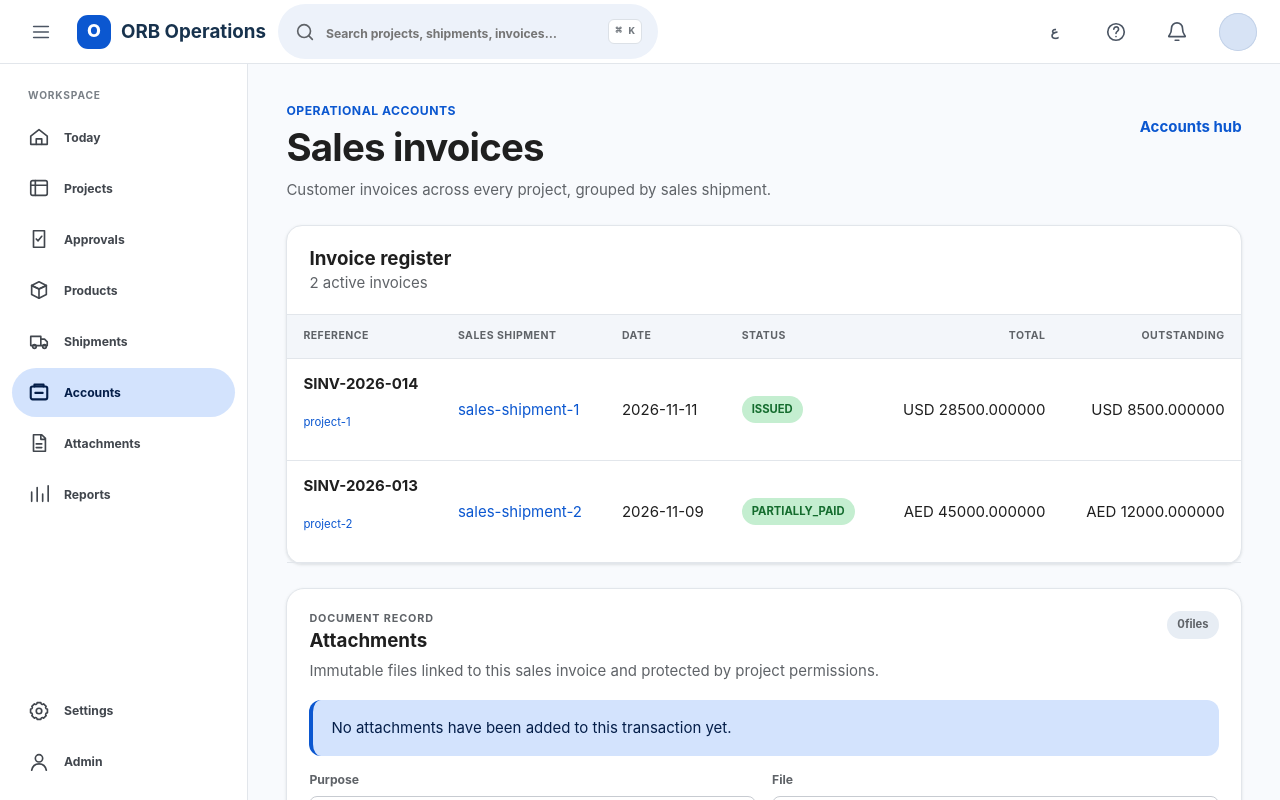
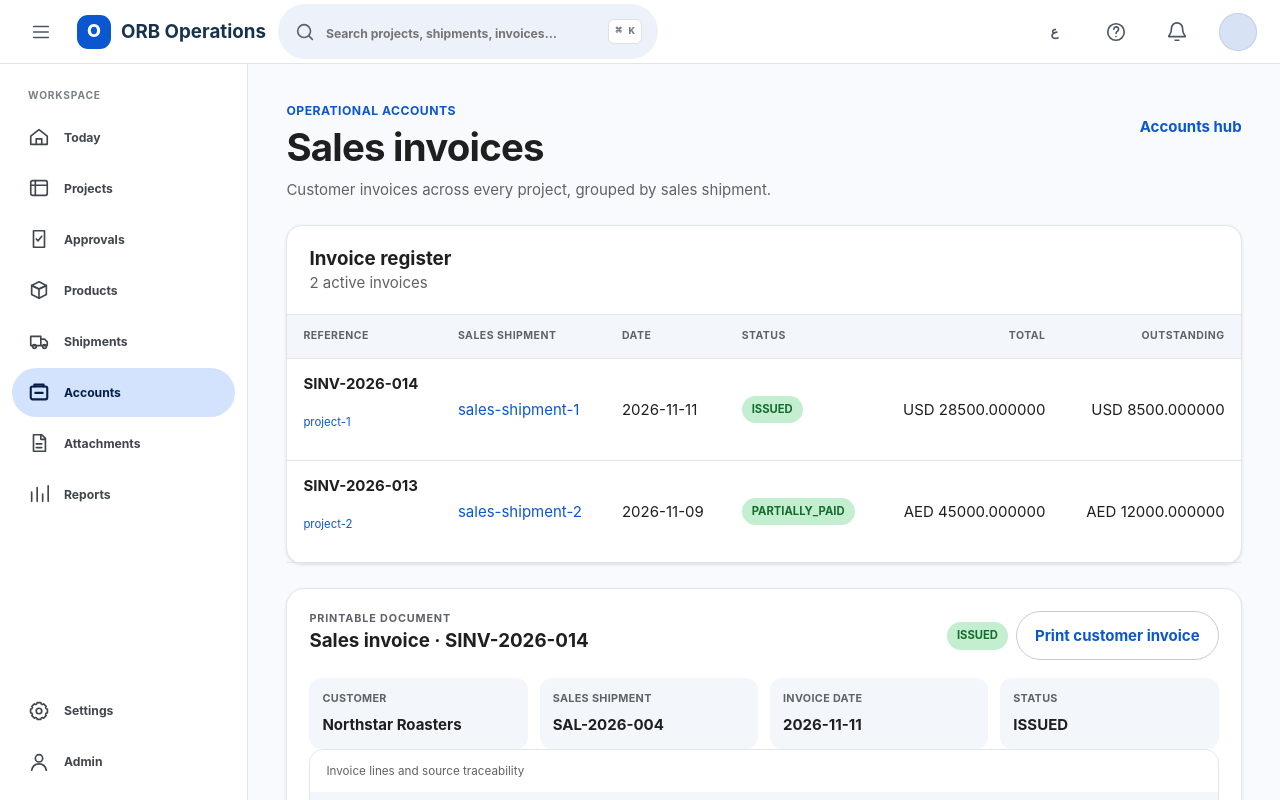
Before and after one commit to EslamHamed2017/orb-system, a Next.js app: page /accounts/sales-invoices in a window 1280 px wide. Shown: the top 800 px of the page. Built offline with nearby package versions, Linux system fonts and the light colour scheme.

Commit message:
feat(orb): add printable invoice outputs

```diff
--- /dev/null
+++ b/src/ui/features/accounts/InvoicePrintDocument.tsx
@@ -0,0 +1,47 @@
+import { PrintAction } from "../printing/PrintAction";
+import styles from "../shipments/operations.module.css";
+import type { AccountsLocale } from "./accounts-hub";
+
+export interface InvoicePrintLine {
+  readonly id: string;
+  readonly description: string;
+  readonly sourceReference: string;
+  readonly quantity: string;
+  readonly unit: string;
+  readonly unitPrice: string;
+  readonly amount: string;
+}
+
+type Props = {
+  readonly locale: AccountsLocale;
+  readonly kind: "salesInvoice" | "supplierInvoice";
+  readonly reference: string;
+  readonly projectId: string;
+  readonly partyName: string;
+  readonly sourceReference: string;
+  readonly occurredOn: string;
+  readonly state: string;
+  readonly currency: string;
+  readonly amount: string;
+  readonly outstandingAmount: string;
+  readonly lines: readonly InvoicePrintLine[];
+};
+
+export function InvoicePrintDocument(props: Props) {
+  const ar = props.locale === "ar";
+  const sales = props.kind === "salesInvoice";
+  const targetId = `${sales ? "sales" : "supplier"}-invoice-${props.reference}-print`;
+  const title = sales ? (ar ? "فاتورة مبيعات" : "Sales invoice") : (ar ? "فاتورة مورد" : "Supplier invoice");
+
+  return <article id={targetId} className={`${styles.card} ${styles.printDocument}`} data-print-document aria-label={`${title} ${props.reference}`}>
+    <header className={styles.sectionHeader}><div><p className={styles.eyebrow}>{ar ? "مستند قابل للطباعة" : "Printable document"}</p><h2>{title} · <bdi>{props.reference}</bdi></h2></div><div className={styles.headerActions}><span className={`${styles.chip} ${styles.success}`}>{props.state}</span><PrintAction locale={props.locale} targetId={targetId} documentKind={props.kind} className={`${styles.secondary} ${styles.noPrint}`} /></div></header>
+    <div className={styles.printHeading}><strong>ORB</strong><span>{title} · <bdi>{props.reference}</bdi></span><small>{ar ? "المشروع" : "Project"}: <bdi>{props.projectId}</bdi></small></div>
+    <dl className={styles.metaGrid}>
+      <div><dt>{sales ? (ar ? "العميل" : "Customer") : (ar ? "المورد" : "Supplier")}</dt><dd>{props.partyName}</dd></div>
+      <div><dt>{sales ? (ar ? "شحنة البيع" : "Sales shipment") : (ar ? "حاوية الموردين" : "Supplier container")}</dt><dd><bdi>{props.sourceReference}</bdi></dd></div>
+      <div><dt>{ar ? "تاريخ الفاتورة" : "Invoice date"}</dt><dd><bdi>{props.occurredOn}</bdi></dd></div>
+      <div><dt>{ar ? "الحالة" : "Status"}</dt><dd>{props.state}</dd></div>
+    </dl>
+    <div className={styles.tableScroll}><table><caption>{ar ? "بنود الفاتورة وتتبع المصدر" : "Invoice lines and source traceability"}</caption><thead><tr><th>{ar ? "البند" : "Line"}</th><th>{ar ? "الوصف" : "Description"}</th><th>{ar ? "مرجع المصدر" : "Source reference"}</th><th>{ar ? "الكمية" : "Quantity"}</th><th>{ar ? "سعر الوحدة" : "Unit price"}</th><th>{ar ? "إجمالي البند" : "Line total"}</th></tr></thead><tbody>{props.lines.map((line, index) => <tr key={line.id}><td>{index + 1}</td><td>{line.description}</td><td><bdi>{line.sourceReference}</bdi></td><td><bdi>{line.quantity} {line.unit}</bdi></td><td><bdi>{props.currency} {line.unitPrice}</bdi></td><td><bdi>{props.currency} {line.amount}</bdi></td></tr>)}</tbody><tfoot><tr><th colSpan={5}>{ar ? "إجمالي الفاتورة" : "Invoice total"}</th><td><strong><bdi>{props.currency} {props.amount}</bdi></strong></td></tr><tr><th colSpan={5}>{ar ? "المبلغ المتبقي" : "Outstanding amount"}</th><td><strong><bdi>{props.currency} {props.outstandingAmount}</bdi></strong></td></tr></tfoot></table></div>
+  </article>;
+}
--- a/src/ui/features/accounts/ProjectSalesInvoicesPage.tsx
+++ b/src/ui/features/accounts/ProjectSalesInvoicesPage.tsx
@@ -3,9 +3,10 @@ import styles from "./AccountsHubPage.module.css";
 import type { AccountsLocale } from "./accounts-hub";
 import { FinancialAttachmentPanel } from "../evidence/FinancialAttachmentPanel";
 import { filterProjectSalesInvoices, type SalesInvoiceListItem } from "./project-sales-invoices";
+import { InvoicePrintDocument } from "./InvoicePrintDocument";
 
 const invoices: readonly SalesInvoiceListItem[] = Object.freeze([
-  { id: "019a5f9b-7c00-7000-8000-000000001001", projectId: "project-1", shipmentId: "sales-shipment-1", occurredOn: "2026-11-11", state: "ISSUED", reference: "SINV-2026-014", currency: "USD", amount: "28500.000000", outstandingAmount: "8500.000000" },
+  { id: "019a5f9b-7c00-7000-8000-000000001001", projectId: "project-1", shipmentId: "sales-shipment-1", occurredOn: "2026-11-11", state: "ISSUED", reference: "SINV-2026-014", currency: "USD", amount: "28500.000000", outstandingAmount: "8500.000000", partyName: "Northstar Roasters", sourceReference: "SAL-2026-004", lines: [{ id: "sinv-line-1", description: "Ethiopia Guji", sourceReference: "SAL-2026-004 · 1", quantity: "3000.000000", unit: "kg", unitPrice: "5.250000", amount: "15750.000000" }, { id: "sinv-line-2", description: "Kenya AA", sourceReference: "SAL-2026-004 · 2", quantity: "2500.000000", unit: "kg", unitPrice: "5.100000", amount: "12750.000000" }] },
   { id: "019a5f9b-7c00-7000-8000-000000001002", projectId: "project-2", shipmentId: "sales-shipment-2", occurredOn: "2026-11-09", state: "PARTIALLY_PAID", reference: "SINV-2026-013", currency: "AED", amount: "45000.000000", outstandingAmount: "12000.000000" },
   { id: "019a5f9b-7c00-7000-8000-000000001003", projectId: "project-1", shipmentId: "sales-shipment-void", occurredOn: "2026-11-12", state: "CANCELLED", reference: "SINV-2026-VOID", currency: "USD", amount: "1000.000000", outstandingAmount: "1000.000000" },
 ]);
@@ -19,6 +20,7 @@ export function ProjectSalesInvoicesPage({ locale, projectId, canUpload }: { rea
     <section className={styles.card} aria-labelledby="sales-invoice-register-title"><header className={styles.cardHeader}><div><h2 id="sales-invoice-register-title">{ar ? "سجل الفواتير" : "Invoice register"}</h2><p className={styles.muted}>{ar ? `${items.length} فاتورة نشطة` : `${items.length} active invoice${items.length === 1 ? "" : "s"}`}</p></div></header>
       <div className={styles.tableWrap}><table className={styles.table}><thead><tr><th>{ar ? "المرجع" : "Reference"}</th><th>{ar ? "شحنة البيع" : "Sales shipment"}</th><th>{ar ? "التاريخ" : "Date"}</th><th>{ar ? "الحالة" : "Status"}</th><th className={styles.amount}>{ar ? "الإجمالي" : "Total"}</th><th className={styles.amount}>{ar ? "المتبقي" : "Outstanding"}</th></tr></thead><tbody>{items.map((invoice) => <tr key={invoice.id}><td><div className={styles.reference}><strong><bdi>{invoice.reference}</bdi></strong><span><a href={`/projects/${invoice.projectId}/overview?locale=${locale}`}><bdi>{invoice.projectId}</bdi></a></span></div></td><td><a href={`/sales-shipments/${invoice.shipmentId}?locale=${locale}`}><bdi>{invoice.shipmentId}</bdi></a></td><td><bdi>{invoice.occurredOn}</bdi></td><td><span className={styles.state}>{invoice.state}</span></td><td className={styles.amount}><bdi>{invoice.currency} {invoice.amount}</bdi></td><td className={styles.amount}><bdi>{invoice.currency} {invoice.outstandingAmount}</bdi></td></tr>)}</tbody></table>{items.length === 0 ? <p className={styles.empty}>{ar ? "لا توجد فواتير مبيعات نشطة لهذا المشروع." : "No active sales invoices exist for this project."}</p> : null}</div>
     </section>
+    {items.map((invoice) => <InvoicePrintDocument key={`print-${invoice.id}`} locale={locale} kind="salesInvoice" reference={invoice.reference} projectId={invoice.projectId} partyName={invoice.partyName ?? invoice.projectId} sourceReference={invoice.sourceReference ?? invoice.shipmentId} occurredOn={invoice.occurredOn} state={invoice.state} currency={invoice.currency} amount={invoice.amount} outstandingAmount={invoice.outstandingAmount} lines={invoice.lines ?? []} />)}
     {items.map((invoice) => <FinancialAttachmentPanel key={invoice.id} locale={locale} projectId={invoice.projectId} subjectType="SALES_INVOICE" subjectId={invoice.id} canUpload={canUpload} />)}
   </section>;
 }
--- a/src/ui/features/accounts/ProjectSupplierInvoicesPage.tsx
+++ b/src/ui/features/accounts/ProjectSupplierInvoicesPage.tsx
@@ -3,9 +3,10 @@ import styles from "./AccountsHubPage.module.css";
 import type { AccountsLocale } from "./accounts-hub";
 import { FinancialAttachmentPanel } from "../evidence/FinancialAttachmentPanel";
 import { filterProjectSupplierInvoices, type SupplierInvoiceListItem } from "./project-supplier-invoices";
+import { InvoicePrintDocument } from "./InvoicePrintDocument";
 
 const invoices: readonly SupplierInvoiceListItem[] = Object.freeze([
-  { id: "019a5f9b-7c00-7000-8000-000000001101", projectId: "project-1", supplierId: "supplier-1", containerId: "supplier-container-1", occurredOn: "2026-11-10", state: "CONFIRMED", reference: "PINV-2026-031", currency: "USD", amount: "17700.000000", outstandingAmount: "5200.000000" },
+  { id: "019a5f9b-7c00-7000-8000-000000001101", projectId: "project-1", supplierId: "supplier-1", containerId: "supplier-container-1", occurredOn: "2026-11-10", state: "CONFIRMED", reference: "PINV-2026-031", currency: "USD", amount: "17700.000000", outstandingAmount: "5200.000000", partyName: "Arbor Export", sourceReference: "ORB-SUP-0007", lines: [{ id: "pinv-line-1", description: "Ethiopia Guji", sourceReference: "PUR-2026-011 · 1", quantity: "3000.000000", unit: "kg", unitPrice: "5.900000", amount: "17700.000000" }] },
   { id: "019a5f9b-7c00-7000-8000-000000001102", projectId: "project-2", supplierId: "supplier-2", containerId: "supplier-container-2", occurredOn: "2026-11-12", state: "CONFIRMED", reference: "PINV-2026-044", currency: "AED", amount: "39000.000000", outstandingAmount: "9000.000000" },
   { id: "019a5f9b-7c00-7000-8000-000000001103", projectId: "project-1", supplierId: "supplier-2", containerId: "supplier-container-1", occurredOn: "2026-11-13", state: "CANCELLED", reference: "PINV-2026-VOID", currency: "USD", amount: "500.000000", outstandingAmount: "0.000000" },
 ]);
@@ -19,6 +20,7 @@ export function ProjectSupplierInvoicesPage({ locale, projectId, canUpload }: {
     <section className={styles.card} aria-labelledby="supplier-invoice-register-title"><header className={styles.cardHeader}><div><h2 id="supplier-invoice-register-title">{ar ? "سجل الفواتير" : "Invoice register"}</h2><p className={styles.muted}>{ar ? `${items.length} فاتورة نشطة` : `${items.length} active invoice${items.length === 1 ? "" : "s"}`}</p></div></header>
       <div className={styles.tableWrap}><table className={styles.table}><thead><tr><th>{ar ? "المرجع" : "Reference"}</th><th>{ar ? "المورد" : "Supplier"}</th><th>{ar ? "حاوية الموردين" : "Supplier container"}</th><th>{ar ? "التاريخ" : "Date"}</th><th>{ar ? "الحالة" : "Status"}</th><th className={styles.amount}>{ar ? "الإجمالي" : "Total"}</th><th className={styles.amount}>{ar ? "المتبقي" : "Outstanding"}</th></tr></thead><tbody>{items.map((invoice) => <tr key={invoice.id}><td><div className={styles.reference}><strong><bdi>{invoice.reference}</bdi></strong><span><a href={`/projects/${invoice.projectId}/overview?locale=${locale}`}><bdi>{invoice.projectId}</bdi></a></span></div></td><td><a href={`/suppliers/${invoice.supplierId}?locale=${locale}`}><bdi>{invoice.supplierId}</bdi></a></td><td><a href={`/supplier-shipments/${invoice.containerId}?locale=${locale}`}><bdi>{invoice.containerId}</bdi></a></td><td><bdi>{invoice.occurredOn}</bdi></td><td><span className={styles.state}>{invoice.state}</span></td><td className={styles.amount}><bdi>{invoice.currency} {invoice.amount}</bdi></td><td className={styles.amount}><bdi>{invoice.currency} {invoice.outstandingAmount}</bdi></td></tr>)}</tbody></table>{items.length === 0 ? <p className={styles.empty}>{ar ? "لا توجد فواتير موردين نشطة لهذا المشروع." : "No active supplier invoices exist for this project."}</p> : null}</div>
     </section>
+    {items.map((invoice) => <InvoicePrintDocument key={`print-${invoice.id}`} locale={locale} kind="supplierInvoice" reference={invoice.reference} projectId={invoice.projectId} partyName={invoice.partyName ?? invoice.supplierId} sourceReference={invoice.sourceReference ?? invoice.containerId} occurredOn={invoice.occurredOn} state={invoice.state} currency={invoice.currency} amount={invoice.amount} outstandingAmount={invoice.outstandingAmount} lines={invoice.lines ?? []} />)}
     {items.map((invoice) => <FinancialAttachmentPanel key={invoice.id} locale={locale} projectId={invoice.projectId} subjectType="SUPPLIER_INVOICE" subjectId={invoice.id} canUpload={canUpload} />)}
   </section>;
 }
--- a/src/ui/features/accounts/project-sales-invoices.ts
+++ b/src/ui/features/accounts/project-sales-invoices.ts
@@ -10,6 +10,9 @@ export interface SalesInvoiceListItem {
   readonly currency: string;
   readonly amount: string;
   readonly outstandingAmount: string;
+  readonly partyName?: string;
+  readonly sourceReference?: string;
+  readonly lines?: readonly import("./InvoicePrintDocument").InvoicePrintLine[];
 }
 
 const inactiveStates = new Set(["CANCELLED", "REVERSED"]);
--- a/src/ui/features/accounts/project-supplier-invoices.ts
+++ b/src/ui/features/accounts/project-supplier-invoices.ts
@@ -11,6 +11,9 @@ export interface SupplierInvoiceListItem {
   readonly currency: string;
   readonly amount: string;
   readonly outstandingAmount: string;
+  readonly partyName?: string;
+  readonly sourceReference?: string;
+  readonly lines?: readonly import("./InvoicePrintDocument").InvoicePrintLine[];
 }
 
 const inactiveStates = new Set(["CANCELLED", "REVERSED"]);
--- a/src/ui/features/printing/PrintAction.tsx
+++ b/src/ui/features/printing/PrintAction.tsx
@@ -1,6 +1,6 @@
 "use client";
 
-type PrintDocumentKind = "contract" | "shipment" | "container";
+type PrintDocumentKind = "contract" | "shipment" | "container" | "salesInvoice" | "supplierInvoice";
 
 type Props = {
   readonly locale: "ar" | "en";
@@ -13,6 +13,8 @@ const labels: Record<PrintDocumentKind, Readonly<{ en: string; ar: string }>> =
   contract: { en: "Print contract", ar: "طباعة العقد" },
   shipment: { en: "Print shipment", ar: "طباعة الشحنة" },
   container: { en: "Print container", ar: "طباعة الحاوية" },
+  salesInvoice: { en: "Print customer invoice", ar: "طباعة فاتورة العميل" },
+  supplierInvoice: { en: "Print supplier invoice", ar: "طباعة فاتورة المورد" },
 };
 
 export function PrintAction({ locale, targetId, className, documentKind = "contract" }: Props) {
```
Also changed, not shown: specs/002-orb-concept-realignment/tasks.md (+2 -1 lines), 2 other files (tests, documents, lock files or other folders).
